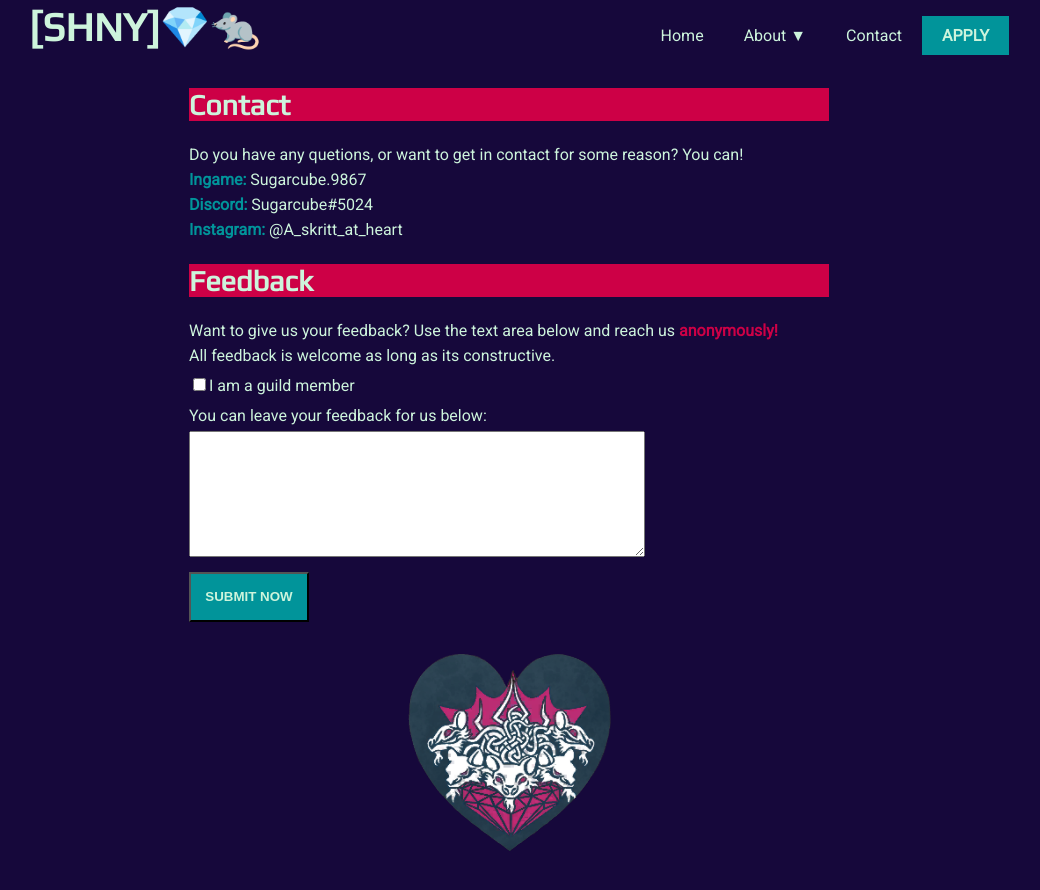
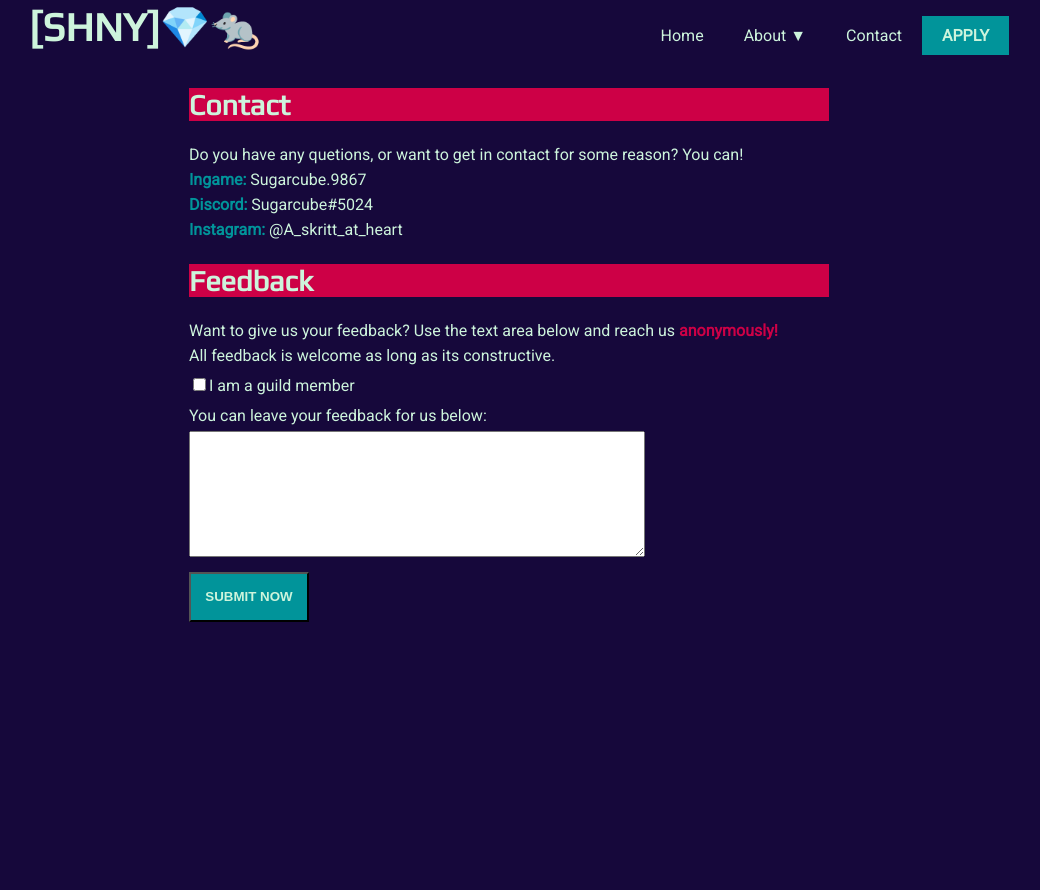
Before and after one commit to KimberlyVdB/SHNY-Jekyll-Website, a Jekyll site: the page built from contact.html, in a window 1280 px wide. Shown: the top 890 px of the page, without its empty margins (131-1171 px from the left). Built offline with Jekyll 4.4.1, drawn with Linux system fonts in a browser that asks for light colours; nearby versions of some CDN libraries; a script that is not in the unit is left out.

Commit message:
removed bottomEmblem from defeault leayout and sass

```diff
--- a/_layouts/default.html
+++ b/_layouts/default.html
@@ -26,12 +26,6 @@
       {% endif %}
 
       {{content}}
-
-      {% if page.title == "mainContent" %}
-      <div class="bottomEmblem">
-        <img src="/images/skrittEmblem2.png">
-      </div>
-      {% endif %}
     </main>
 
   </article>
--- a/_sass/_styles.scss
+++ b/_sass/_styles.scss
@@ -52,13 +52,6 @@ p{
   img {
     width: 100%;
   }
-}
-
-.bottomEmblem {
-  img {
-   margin: 15px auto;
-   display: block;
- }
 }
 
 .post-content {
```
